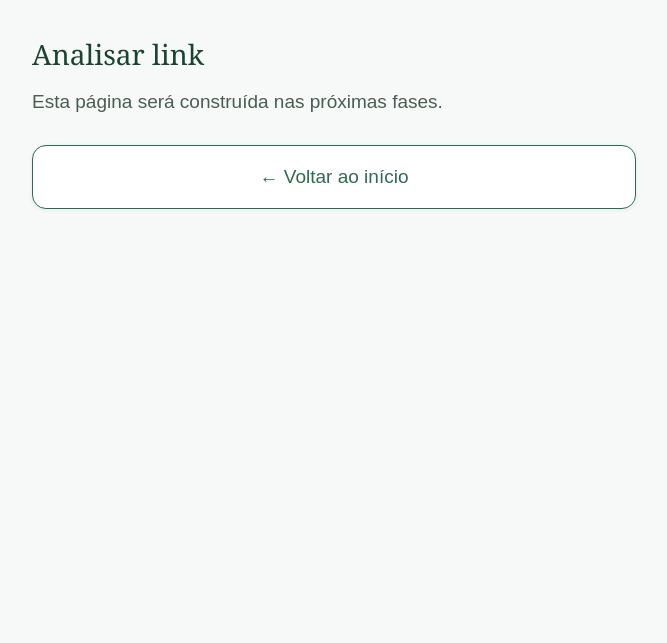
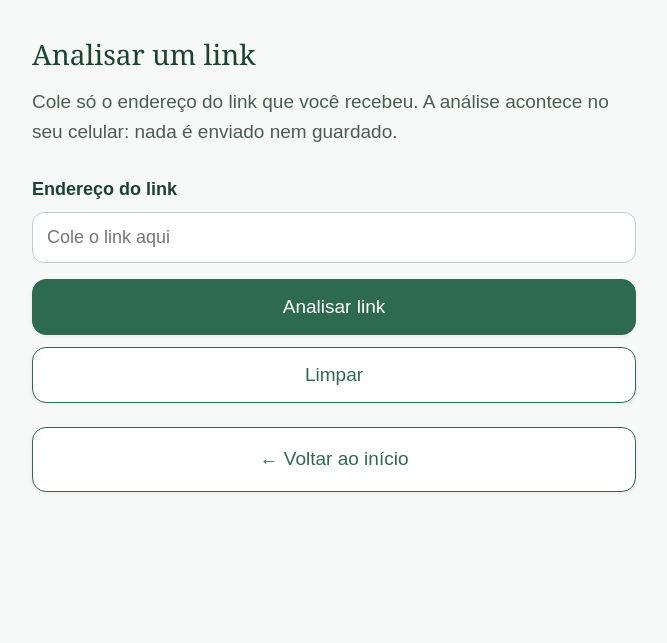
Before and after one commit to amandinhaxy1020-hope/Autonomo-seguro, a Spring Boot app: page /link in a window 1280 px wide. Shown: the part 68-711 px from the top of the page, without its empty margins (306-973 px from the left). Run offline with Spring Boot 4, Linux system fonts and the light colour scheme.

Commit message:
Fase 5: analisador de links

```diff
--- a/src/main/java/com/autonomoseguro/controller/PaginasController.java
+++ b/src/main/java/com/autonomoseguro/controller/PaginasController.java
@@ -18,9 +18,8 @@ public class PaginasController {
 	}
 
 	@GetMapping("/link")
-	public String link(Model model) {
-		model.addAttribute("titulo", "Analisar link");
-		return "em-breve";
+	public String link() {
+		return "link";
 	}
 
 	@GetMapping("/guia")
--- a/src/main/resources/static/css/estilo.css
+++ b/src/main/resources/static/css/estilo.css
@@ -68,3 +68,4 @@ h1 { font-family: Georgia, "Times New Roman", serif; font-weight: normal; font-s
 .nivel-baixo h2 { color: #1b4332; }
 
 .rodape { text-align: center; font-size: 15px; padding: 18px; color: var(--texto-suave); }
+.resultado p, .resultado li { overflow-wrap: anywhere; }
--- /dev/null
+++ b/src/main/resources/static/js/link.js
@@ -0,0 +1,186 @@
+(function () {
+	var encurtadores = ['bit.ly', 'tinyurl.com', 'cutt.ly', 'is.gd', 'rebrand.ly', 'goo.gl', 'shorturl.at', 'tiny.cc', 'ow.ly', 'encurtador.com.br'];
+	var finaisSuspeitos = ['xyz', 'top', 'click', 'icu', 'cyou', 'buzz', 'rest', 'monster', 'cfd', 'sbs', 'zip', 'mov'];
+	var marcas = [
+		{ nome: 'Nubank', chave: 'nubank', oficiais: ['nubank.com.br'] },
+		{ nome: 'Itaú', chave: 'itau', oficiais: ['itau.com.br'] },
+		{ nome: 'Bradesco', chave: 'bradesco', oficiais: ['bradesco.com.br'] },
+		{ nome: 'Caixa', chave: 'caixa', oficiais: ['caixa.gov.br'] },
+		{ nome: 'Santander', chave: 'santander', oficiais: ['santander.com.br'] },
+		{ nome: 'Banco do Brasil', chave: 'bancodobrasil', oficiais: ['bb.com.br'] },
+		{ nome: 'Banco Inter', chave: 'bancointer', oficiais: ['bancointer.com.br', 'inter.co'] },
+		{ nome: 'Mercado Pago', chave: 'mercadopago', oficiais: ['mercadopago.com.br', 'mercadopago.com'] },
+		{ nome: 'PicPay', chave: 'picpay', oficiais: ['picpay.com'] },
+		{ nome: 'Correios', chave: 'correios', oficiais: ['correios.com.br'] },
+		{ nome: 'Serasa', chave: 'serasa', oficiais: ['serasa.com.br', 'serasaexperian.com.br'] },
+		{ nome: 'WhatsApp', chave: 'whatsapp', oficiais: ['whatsapp.com', 'wa.me'] }
+	];
+
+	var respostas = {
+		alto: {
+			titulo: 'Risco alto: não abra este link',
+			acoes: [
+				'Não abra o link e não digite senha, CPF, código ou dados do cartão nele.',
+				'Se veio de alguém conhecido, ligue para a pessoa e pergunte se mandou mesmo.',
+				'Se diz ser de banco ou empresa, entre pelo aplicativo oficial ou ligue para o número que está no cartão.',
+				'Apague a mensagem e bloqueie quem enviou.'
+			]
+		},
+		medio: {
+			titulo: 'Atenção: desconfie deste link',
+			acoes: [
+				'Não abra com pressa. Confirme com quem enviou, por outro canal.',
+				'Para falar com banco ou empresa, use o aplicativo oficial ou digite o endereço oficial direto no navegador.'
+			]
+		},
+		baixo: {
+			titulo: 'Poucos sinais de risco encontrados',
+			acoes: [
+				'Isso não quer dizer que o link é seguro: o analisador só procura sinais conhecidos.',
+				'Antes de digitar senha ou dados nele, confirme com quem enviou.'
+			]
+		}
+	};
+
+	function ehOficial(host, oficiais) {
+		return oficiais.some(function (d) { return host === d || host.endsWith('.' + d); });
+	}
+
+	function analisar(entrada) {
+		var texto = entrada.trim();
+		var comEsquema = /^[a-z][a-z0-9+.-]*:\/\//i.test(texto) ? texto : 'https://' + texto;
+		var url;
+		try {
+			url = new URL(comEsquema);
+		} catch (e) {
+			return null;
+		}
+		var host = url.hostname.toLowerCase();
+		if (host.indexOf('.') === -1) {
+			return null;
+		}
+		var pontos = 0;
+		var motivos = [];
+		function sinal(p, t) {
+			pontos += p;
+			motivos.push(t);
+		}
+
+		if (url.protocol === 'http:') {
+			sinal(2, 'O endereço não usa conexão segura (começa com http, sem o "s").');
+		}
+		if (/^\d{1,3}(\.\d{1,3}){3}$/.test(host)) {
+			sinal(4, 'O endereço é um número (IP) e não o nome de um site. Sites sérios usam nome.');
+		}
+		if (url.username !== '' || url.password !== '') {
+			sinal(4, 'Tem um arroba (@) no endereço. Isso é usado para disfarçar o site verdadeiro.');
+		}
+		if (ehOficial(host, encurtadores)) {
+			sinal(2, 'É um link encurtado: ele esconde para onde realmente leva.');
+		}
+		if (host.indexOf('xn--') !== -1) {
+			sinal(3, 'Usa letras especiais que imitam um endereço conhecido.');
+		}
+		var rotulos = host.split('.');
+		if (rotulos.length >= 5) {
+			sinal(2, 'O endereço tem muitas partes separadas por ponto, um jeito de disfarçar o site.');
+		}
+		if ((host.match(/-/g) || []).length >= 3) {
+			sinal(2, 'O endereço tem muitos hífens, comum em sites falsos.');
+		}
+		var final = rotulos[rotulos.length - 1];
+		if (finaisSuspeitos.indexOf(final) !== -1) {
+			sinal(2, 'Termina em ".' + final + '", um final que aparece com frequência em golpes.');
+		}
+
+		var semTracos = host.replace(/-/g, '');
+		marcas.forEach(function (m) {
+			if (semTracos.indexOf(m.chave) !== -1 && !ehOficial(host, m.oficiais)) {
+				sinal(4, 'Tem o nome "' + m.nome + '" no endereço, mas não é o endereço oficial. Golpistas fazem isso para enganar.');
+			}
+		});
+		if (/(^|[.-])(gov|receita|detran|inss)([.-]|$)/.test(host) && !(host === 'gov.br' || host.endsWith('.gov.br'))) {
+			sinal(4, 'Parece ser de um órgão do governo, mas sites do governo terminam em ".gov.br".');
+		}
+
+		var resto = host + url.pathname + url.search;
+		if (/(login|entrar|verific|atualiz|regulariz|seguranca|premio|resgat|desbloque|liberar|cadastro|boleto|fatura)/i.test(resto)) {
+			sinal(1, 'Tem palavras comuns em golpes (como login, verificar, atualizar, regularizar ou resgatar).');
+		}
+		if (texto.length > 100) {
+			sinal(1, 'O link é muito longo.');
+		}
+
+		var nivel = pontos >= 4 ? 'alto' : (pontos >= 2 ? 'medio' : 'baixo');
+		return { host: host, nivel: nivel, motivos: motivos };
+	}
+
+	function lista(itens) {
+		var ul = document.createElement('ul');
+		itens.forEach(function (i) {
+			var li = document.createElement('li');
+			li.textContent = i;
+			ul.appendChild(li);
+		});
+		return ul;
+	}
+
+	function paragrafo(texto) {
+		var p = document.createElement('p');
+		p.textContent = texto;
+		return p;
+	}
+
+	function mostrar(res) {
+		var area = document.getElementById('resultado');
+		var info = respostas[res.nivel];
+		area.className = 'resultado nivel-' + res.nivel;
+		area.textContent = '';
+		var h = document.createElement('h2');
+		h.textContent = info.titulo;
+		area.appendChild(h);
+		area.appendChild(paragrafo('Este link leva para o site: ' + res.host));
+		if (res.motivos.length > 0) {
+			area.appendChild(paragrafo('Sinais encontrados:'));
+			area.appendChild(lista(res.motivos));
+		}
+		area.appendChild(paragrafo('O que fazer:'));
+		area.appendChild(lista(info.acoes));
+		area.hidden = false;
+		area.scrollIntoView({ behavior: 'smooth', block: 'start' });
+	}
+
+	function aviso(texto) {
+		var area = document.getElementById('resultado');
+		area.className = 'resultado nivel-medio';
+		area.textContent = texto;
+		area.hidden = false;
+	}
+
+	document.getElementById('analisar').addEventListener('click', function () {
+		var texto = document.getElementById('endereco').value.trim();
+		if (texto === '') {
+			aviso('Cole primeiro o link que você recebeu.');
+			return;
+		}
+		var res = analisar(texto);
+		if (res === null) {
+			aviso('Isso não parece um link. Cole só o endereço completo, por exemplo: www.exemplo.com.br');
+			return;
+		}
+		mostrar(res);
+	});
+
+	document.getElementById('limpar').addEventListener('click', function () {
+		var campo = document.getElementById('endereco');
+		campo.value = '';
+		document.getElementById('resultado').hidden = true;
+		campo.focus();
+	});
+
+	document.getElementById('endereco').addEventListener('keydown', function (e) {
+		if (e.key === 'Enter') {
+			document.getElementById('analisar').click();
+		}
+	});
+})();
--- /dev/null
+++ b/src/main/resources/templates/link.html
@@ -0,0 +1,26 @@
+<!DOCTYPE html>
+<html lang="pt-br" xmlns:th="http://www.thymeleaf.org">
+<head>
+<meta charset="UTF-8">
+<meta name="viewport" content="width=device-width, initial-scale=1.0">
+<title>Analisar link - Autônomo Seguro</title>
+<link rel="stylesheet" th:href="@{/css/estilo.css}">
+</head>
+<body>
+<header th:replace="~{fragmentos :: topo}"></header>
+<main class="conteudo">
+<h1>Analisar um link</h1>
+<p class="lead">Cole só o endereço do link que você recebeu. A análise acontece no seu celular: nada é enviado nem guardado.</p>
+<label for="endereco" class="rotulo">Endereço do link</label>
+<input id="endereco" class="campo" type="text" inputmode="url" autocapitalize="off" autocomplete="off" autocorrect="off" spellcheck="false" placeholder="Cole o link aqui">
+<div class="acoes">
+<button id="analisar" class="botao botao-principal" type="button">Analisar link</button>
+<button id="limpar" class="botao" type="button">Limpar</button>
+</div>
+<section id="resultado" class="resultado" hidden aria-live="polite"></section>
+<a class="botao" th:href="@{/}">← Voltar ao início</a>
+</main>
+<footer th:replace="~{fragmentos :: rodape}"></footer>
+<script charset="UTF-8" th:src="@{/js/link.js}"></script>
+</body>
+</html>
```
